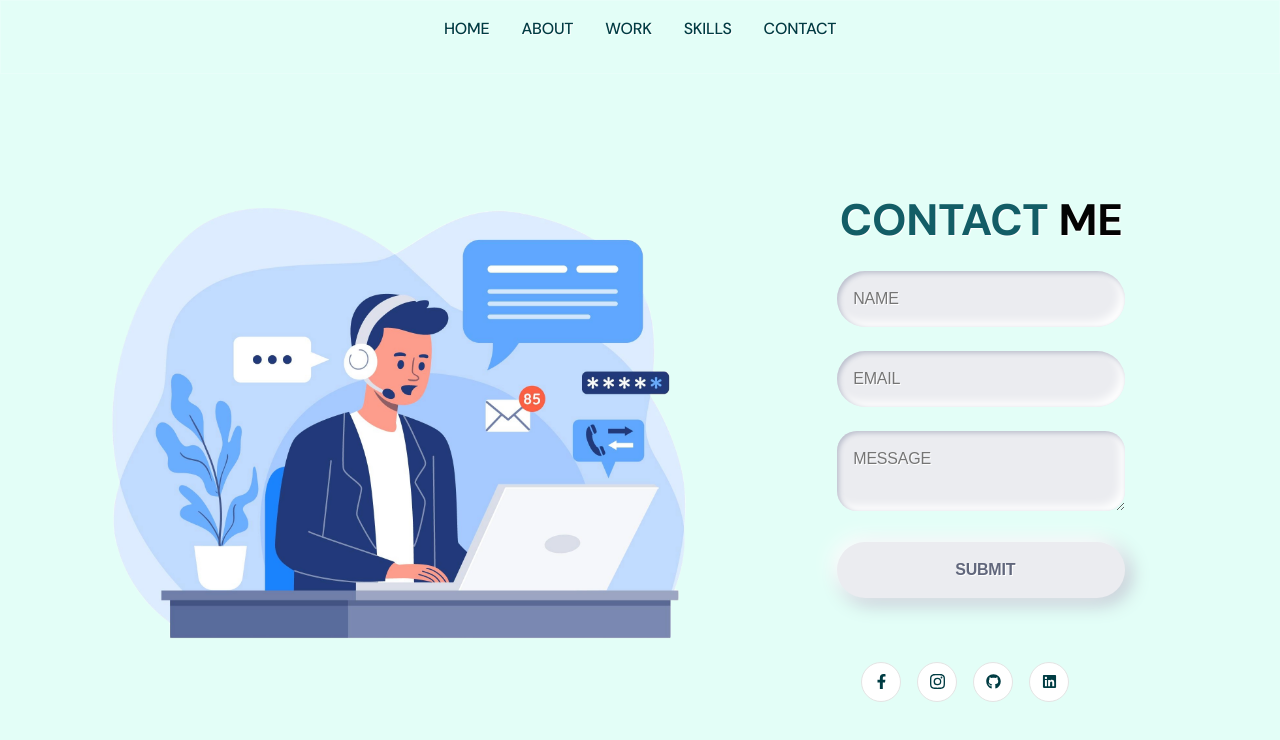
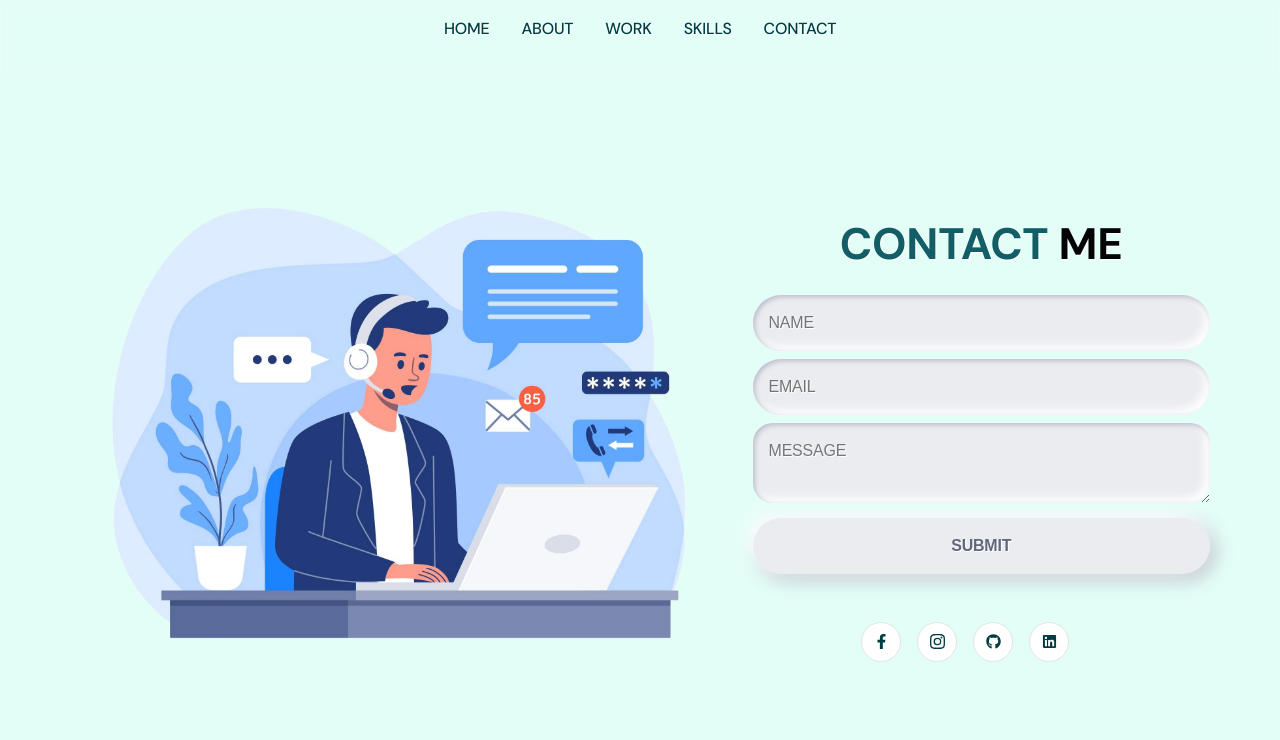
Before and after one commit to RohanKhanal14/official-portfolio-rohan, a React (Vite) app: page /contact in a window 1280 px wide. Shown: the top 740 px of the page. Built offline with nearby package versions, Linux system fonts and the light colour scheme.

Commit message:
final again

```diff
--- a/src/container/Contacts/Contact.scss
+++ b/src/container/Contacts/Contact.scss
@@ -1,4 +1,3 @@
-$ruler: 16px;
 $color-red: #AE1100;
 $color-bg: #EBECF0;
 $color-shadow: #BABECC;
@@ -11,7 +10,7 @@ body{
 body, p, input, select, textarea, button {
     font-family: 'Montserrat', sans-serif;
     letter-spacing: -0.2px;
-    font-size: $ruler;
+    font-size: 16;
 }
 
 div, p {
@@ -21,8 +20,8 @@ div, p {
 
 
 form {
-  padding: $ruler;
-  width: $ruler*20;
+  padding: 16;
+  width: 16*20;
   margin: 0 auto;
 }
 
@@ -52,12 +51,12 @@ textarea {
 
 label {
   display: block;
-  margin-bottom: $ruler*1.5;
+  margin-bottom: 16*1.5;
   width: 100%;
 }
 
 textarea, input {
-  margin-right: $ruler/2;
+  margin-right: 16/2;
   box-shadow:  inset 2px 2px 5px $color-shadow, inset -5px -5px 10px $color-white;
   width: 100%;
   box-sizing: border-box;
@@ -87,19 +86,19 @@ button {
   }
 
   .icon {
-    margin-right: $ruler/2;
+    margin-right: 16/2;
   }
 
   &.unit {
-    border-radius: $ruler/2;
+    border-radius: 16/2;
     line-height: 0;
-    width: $ruler*3;
-    height: $ruler*3;
+    width: 16*3;
+    height: 16*3;
     display:inline-flex;
     justify-content: center;
     align-items:center;
-    margin: 0 $ruler/2;
-    font-size: $ruler*1.2;
+    margin: 0 16/2;
+    font-size: 16*1.2;
 
     .icon {
       margin-right: 0;
```
